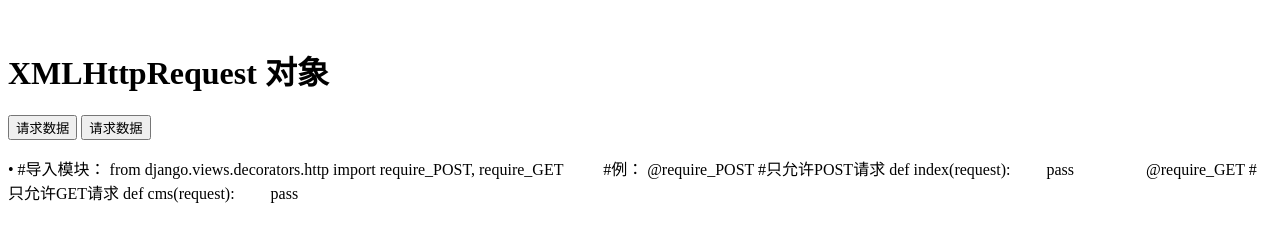
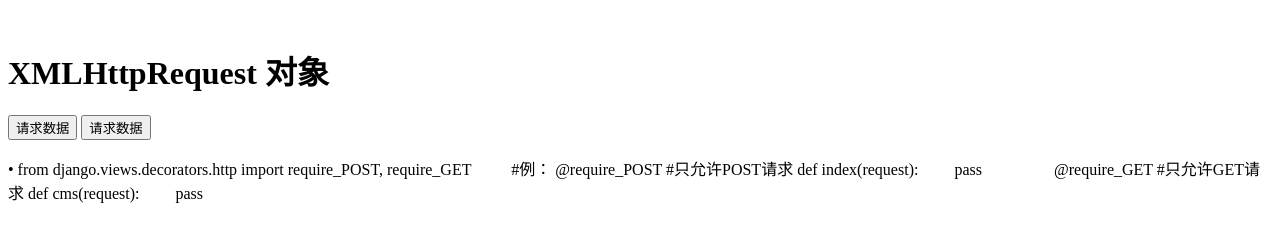
Before and after one commit to g915568310/github.io, a plain HTML site: page index.html in a window 1280 px wide. Drawn offline with Linux system fonts and the light colour scheme.

Commit message:
Update index.html

```diff
--- a/index.html
+++ b/index.html
@@ -35,7 +35,6 @@ function LED1() {
   xhttp.send();
 }
     </script>
-#导入模块：
 
 from django.views.decorators.http import require_POST, require_GET
 
```
